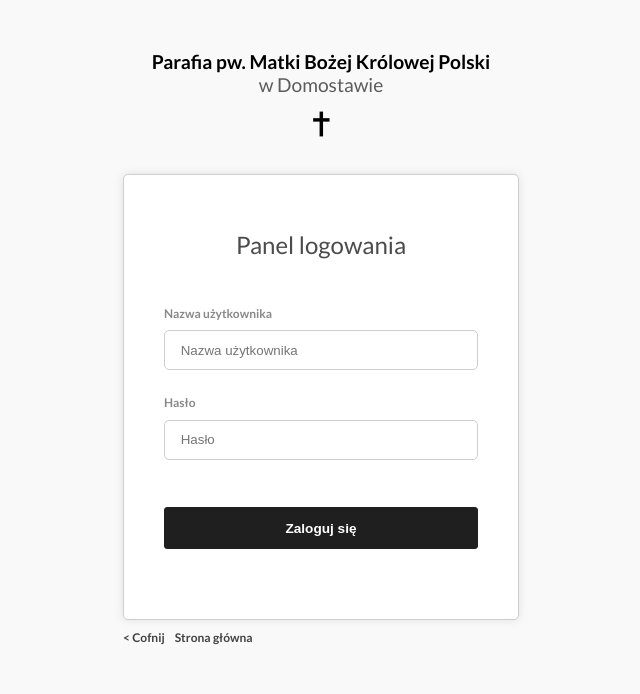
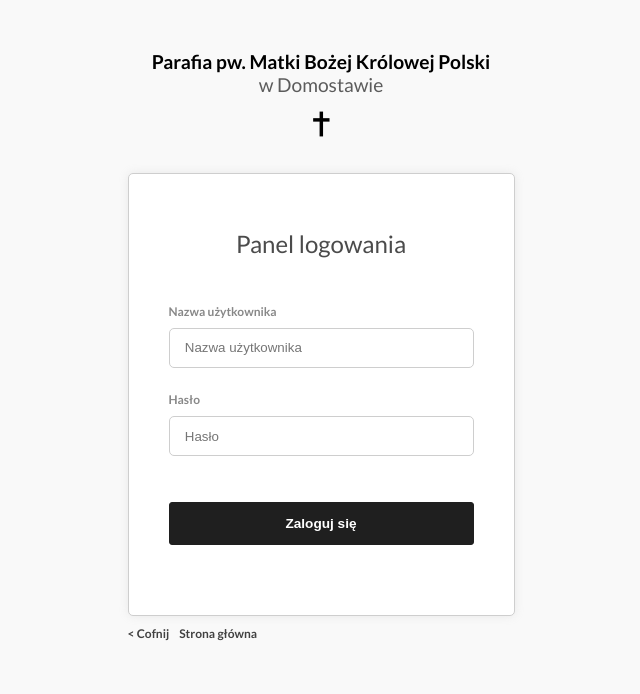
Before and after one commit to mikruk045/groby_domostawa, a Flask app: page /login in a window 1280 px wide. Shown: the top 694 px of the page, without its empty margins (319-959 px from the left). Run offline with Flask 2, Linux system fonts and the light colour scheme.

Commit message:
login page fix

```diff
--- a/static/loginStyle.css
+++ b/static/loginStyle.css
@@ -20,12 +20,12 @@ body, html{
     left: 50%;
     transform: translate(-50%);
     margin: 50px 0;
-    width: 440px;
+    width: 430px;
 }
 
 .loginContainerInputs{
     border: 1px solid #cecece;
-    box-shadow: 0 0 10px rgb(136, 136, 136, 0.2);
+    box-shadow: 0 0 10px rgba(172, 172, 172, 0.2);
     border-radius: 5px;
     width: 90%;
     margin: auto;
```
